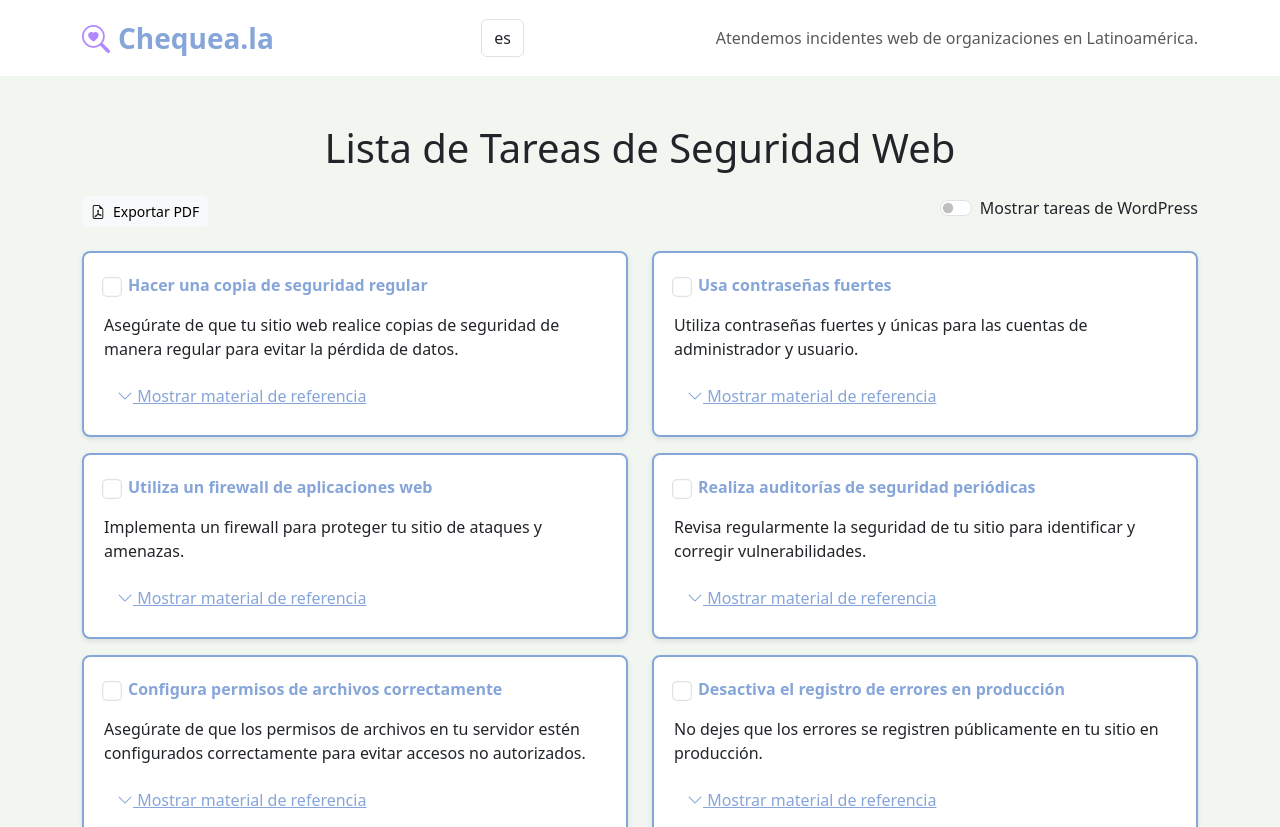
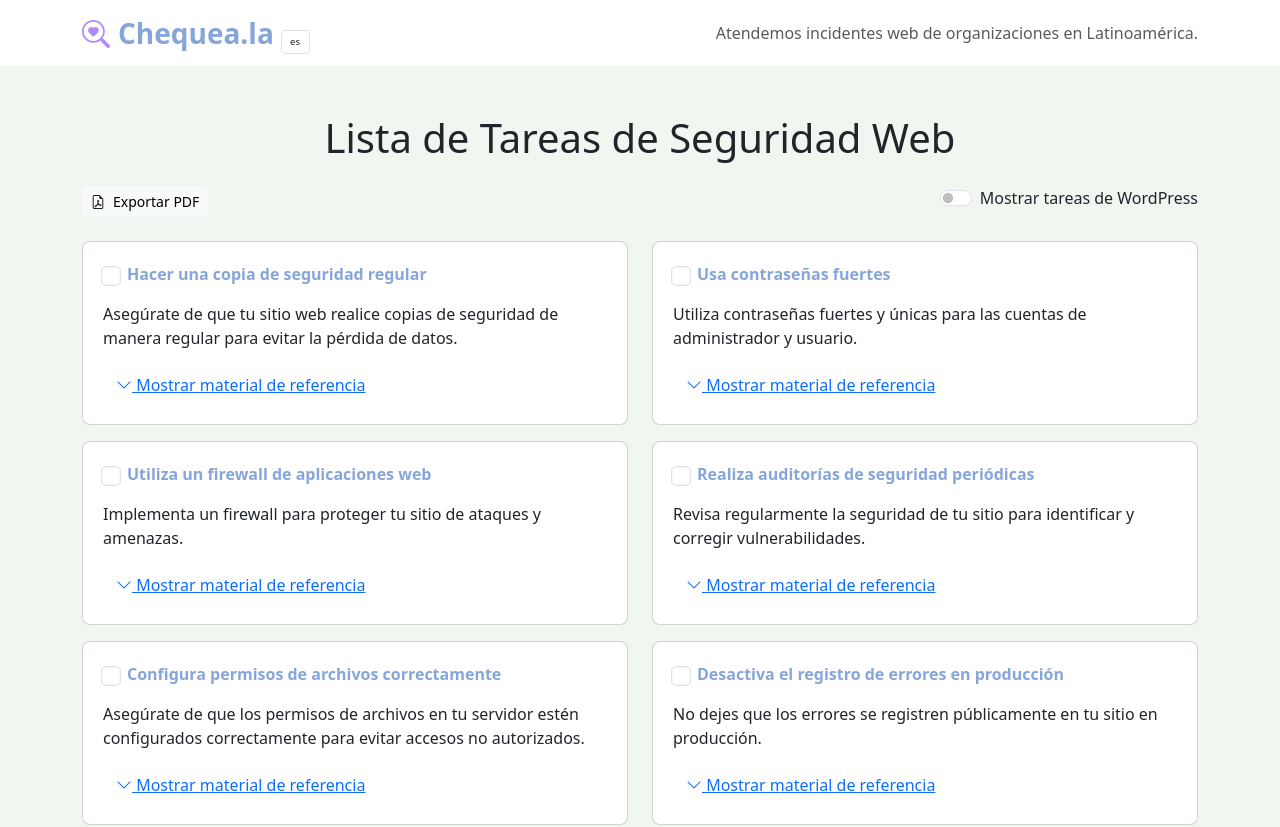
Before and after one commit to chequeala/chequeala_web, a Vue app: page /checklist in a window 1280 px wide. Shown: the top 827 px of the page. Built offline with nearby package versions, Linux system fonts and the light colour scheme.

Commit message:
npm run buid && firebase deploy

```diff
--- a/src/components/NavBar.vue
+++ b/src/components/NavBar.vue
@@ -1,19 +1,25 @@
 <template>
   <nav class="navbar navbar-expand-lg">
-    <div class="container py-1">
-      <a class="navbar-brand fw-bold fs-3" href="/"
-        ><i class="bi bi-search-heart pe-2"></i>Chequea.la</a
+    <div class="container py-1 d-flex align-items-center">
+      <div class="text-start">
+        <a class="navbar-brand fw-bold fs-3 me-0" href="/">
+          <i class="bi bi-search-heart pe-2"></i>Chequea.la
+        </a>
+        <form class="form-inline d-inline-flex form-select-xs align-bottom">
+          <select
+            class="form-control form-control-sm"
+            v-model="selectedLanguage"
+            @change="changeLanguage"
           >
-      <form class="form-inline">
-        <select class="form-control" v-model="selectedLanguage" @change="changeLanguage">
             <option v-for="(language, code) in languages" :key="code" :value="code">
               {{ language }}
             </option>
           </select>
         </form>
-      <span class="navbar-text d-flex d-none d-md-block"
-        >Atendemos incidentes web de organizaciones en Latinoamérica.</span
-      >
+      </div>
+      <span class="navbar-text d-none d-md-block">
+        Atendemos incidentes web de organizaciones en Latinoamérica.
+      </span>
     </div>
   </nav>
 </template>
@@ -53,4 +59,9 @@ export default {
 .navbar .navbar-brand i {
   color: var(--vt-purple-soft);
 }
+
+.form-control-sm {
+  font-size: 0.6rem; /* Tamaño de fuente pequeño */
+  margin: 0; /* Elimina el margen inferior */
+}
 </style>
--- a/src/locales/es.json
+++ b/src/locales/es.json
@@ -1,6 +1,7 @@
 {
   "title": "Lista de Tareas de Seguridad Web",
   "exportPdf": "Exportar PDF",
+  "exportPdfTooltip": "Descargar el checklist en formato PDF",
   "wordpressSwitch": "Mostrar tareas de WordPress",
   "showInfo": "Mostrar material de referencia",
   "hideInfo": "Ocultar material de referencia",
--- a/src/locales/pt.json
+++ b/src/locales/pt.json
@@ -1,6 +1,7 @@
 {
   "title": "Lista de Tarefas de Segurança Web",
   "exportPdf": "Exportar PDF",
+  "exportPdfTooltip": "Baixar a lista de verificação em formato PDF",
   "wordpressSwitch": "Mostrar tarefas de WordPress",
   "showInfo": "Mostrar material de referência",
   "hideInfo": "Ocultar material de referência",
--- a/src/views/CheckList.vue
+++ b/src/views/CheckList.vue
@@ -7,7 +7,7 @@
         <button
           class="btn btn-light btn-sm d-flex align-items-center"
           @click="exportarPDF"
-          title="{{ $t('exportPdfTooltip') }}"
+          :title="$t('exportPdfTooltip')"
         >
           <i class="bi bi-file-earmark-pdf me-2"></i> {{ $t('exportPdf') }}
         </button>
@@ -30,7 +30,7 @@
             :class="[
               'card',
               tarea.isWordpress ? 'wp-card' : '',
-              tarea.completada ? 'bg-light border-secondary' : 'border-2'
+              tarea.completada ? 'bg-light' : ''
             ]"
           >
             <div class="card-body">
@@ -64,7 +64,7 @@
                 {{ tarea.mostrarContenido ? $t('hideInfo') : $t('showInfo') }}
               </button>
 
-              <div v-if="tarea.mostrarContenido">
+              <div v-if="tarea.mostrarContenido" class="extra-info-card">
                 <p class="fw-bold">{{ $t('details') }}:</p>
                 <p class="card-text">{{ tarea.detalles }}</p>
                 <div v-if="tarea.tips.length > 0">
@@ -114,7 +114,15 @@ export default {
   methods: {
     exportarPDF() {
       const element = document.querySelector('#checklist-container')
-      html2pdf(element)
+      const opt = {
+        margin: 1,
+        filename: 'Lista de Tareas de Seguridad Web.pdf',
+        image: { type: 'jpeg', quality: 0.98 },
+        html2canvas: { scale: 2 },
+        jsPDF: { unit: 'in', format: 'letter', orientation: 'portrait' }
+      }
+
+      html2pdf().from(element).set(opt).save()
     },
     updateTarea(tarea) {
       tarea.completada = !tarea.completada
@@ -163,11 +171,8 @@ export default {
 
 <style scoped>
 .card {
-  transition:
-    background-color 0.3s,
-    box-shadow 0.3s;
+  transition: background-color 0.3s;
   border-radius: 8px;
-  box-shadow: 0 2px 5px rgba(0, 0, 0, 0.1);
 }
 .card-body {
   padding: 1.25rem;
@@ -175,21 +180,14 @@ export default {
 .bg-light {
   background-color: var(--vt-green) !important;
 }
-.border-2 {
-  border: 2px solid var(--vt-blue);
-}
 .wp-card {
   border: 2px solid var(--vt-blue);
 }
 .wp-icon-container {
-  border: 2px solid var(--vt-blue);
   border-radius: 4px;
   padding: 5px;
   color: white;
-  background-color: var(--vt-blue);
-  display: flex;
-  align-items: center;
-  justify-content: center;
+  background-color: var(--vt-blue); /* Fondo del icono */
 }
 .wp-icon {
   font-size: 1.25rem;
@@ -200,17 +198,14 @@ export default {
 .form-check-label {
   margin-bottom: 0;
 }
-.btn-link {
-  color: var(--vt-blue);
-  font-weight: 500;
+.extra-info-card {
+  background-color: #f9f9f9;
+  border: 1px solid #ddd;
+  border-radius: 8px;
+  padding: 1rem;
+  margin-top: 1rem;
 }
-.btn-link:hover {
-  color: var(--vt-purple);
-}
-.card-text a {
-  color: var(--vt-blue);
-}
-.card-text a:hover {
-  text-decoration: underline;
+.extra-info-card p {
+  margin: 0.5rem 0;
 }
 </style>
```
Lines whose indentation alone changed are shown as unchanged.
